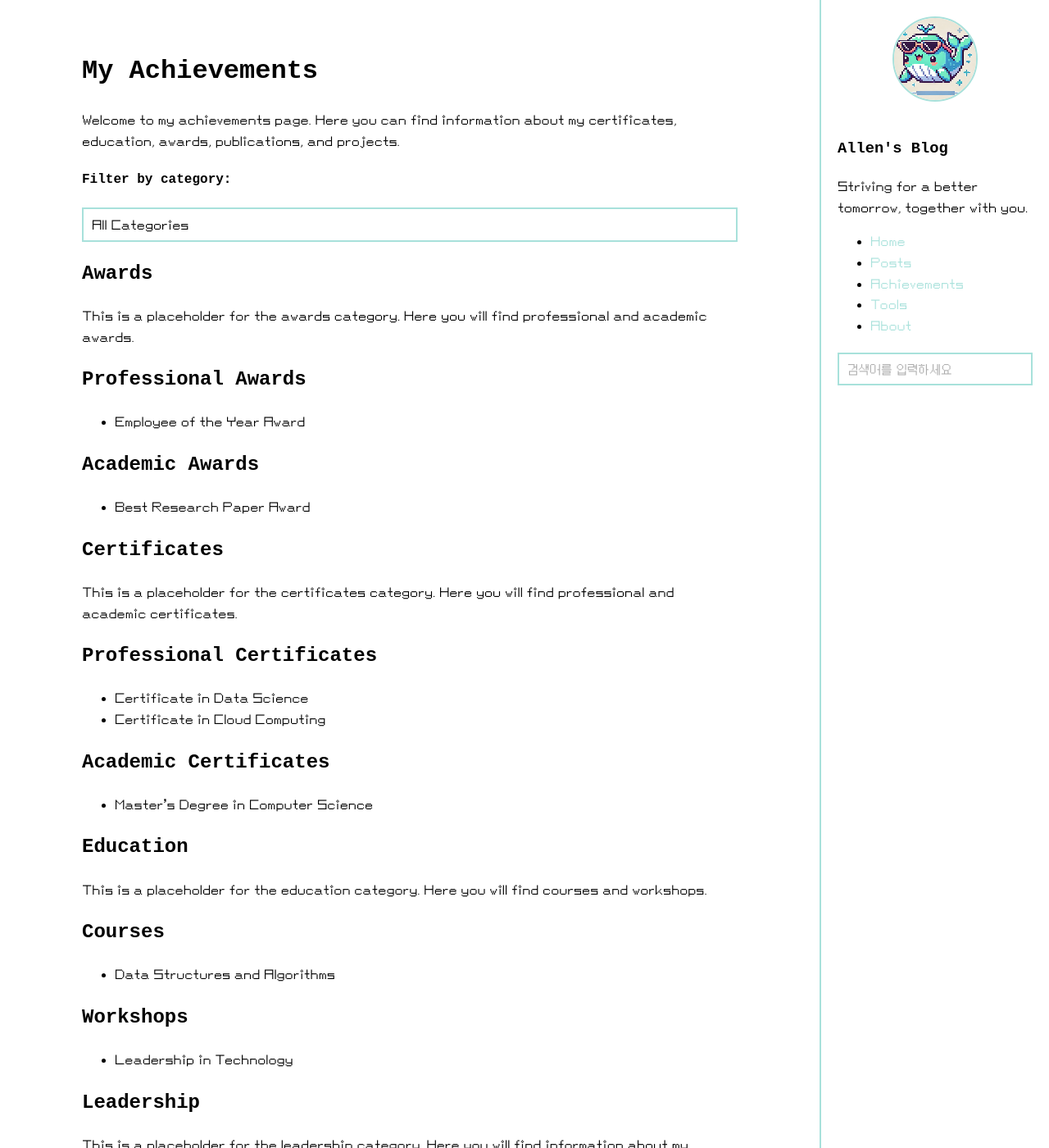
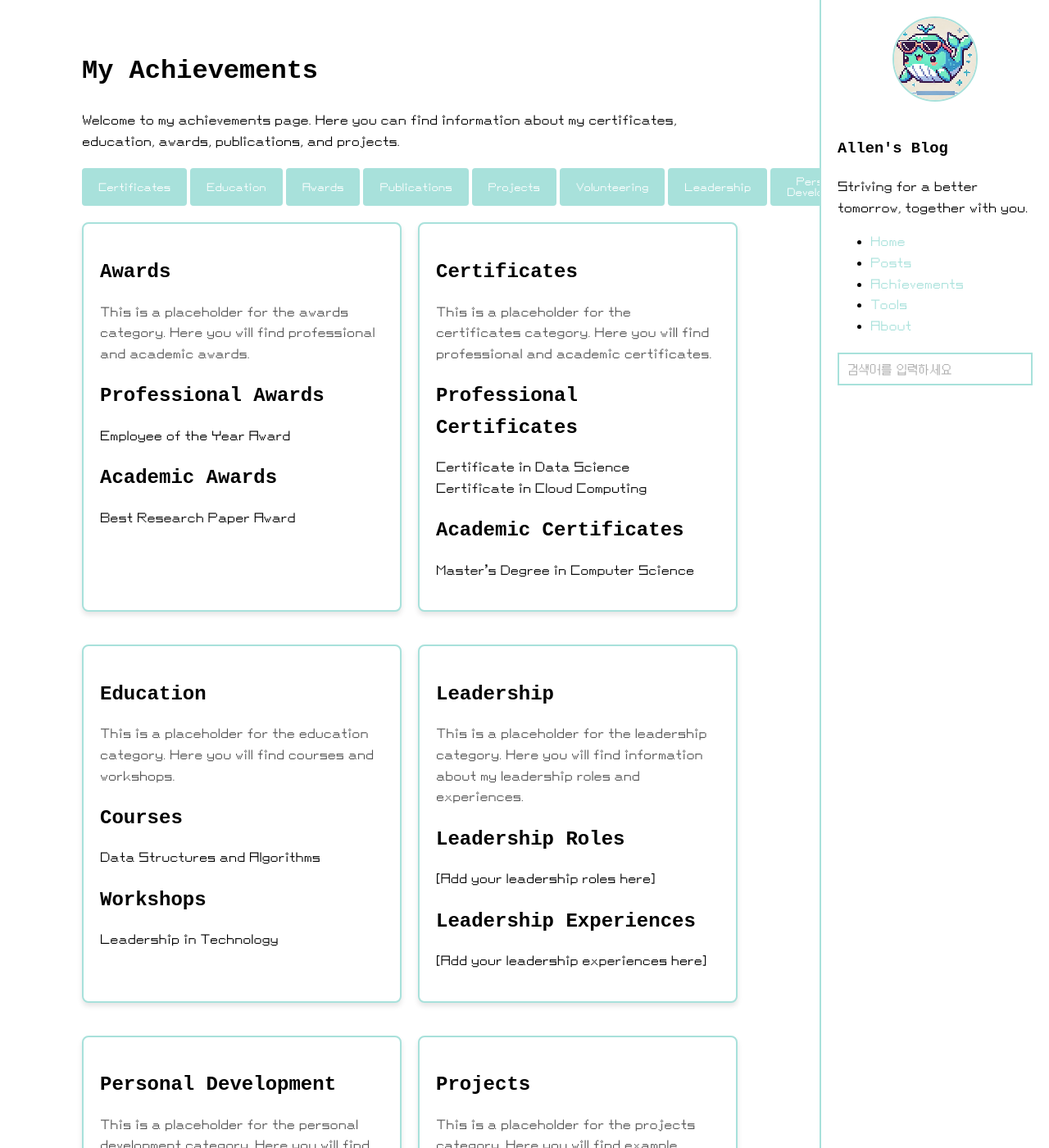
Before and after one commit to allenkang92/allenkang92.github.io, a Jekyll site: the page built from achievements.md, in a window 1280 px wide and 1400 px high. Shown: the whole window at 82% size. Built offline with Jekyll 4.4.1, drawn with Linux system fonts in a browser that asks for light colours; some web fonts are replaced.

Commit message:
성취 파트 리빌딩

```diff
--- a/achievements.md
+++ b/achievements.md
@@ -7,55 +7,44 @@ title: Achievements
 
 Welcome to my achievements page. Here you can find information about my certificates, education, awards, publications, and projects.
 
-<div class="category-filter">
-  <label for="achievement-category-select">Filter by category:</label>
-  <select id="achievement-category-select" onchange="filterAchievements()">
-    <option value="all">All Categories</option>
+<div class="tabs-container">
+  <div class="tabs">
+    <button class="tabs-trigger" onclick="showCategory('certificates')">Certificates</button>
+    <button class="tabs-trigger" onclick="showCategory('education')">Education</button>
+    <button class="tabs-trigger" onclick="showCategory('awards')">Awards</button>
+    <button class="tabs-trigger" onclick="showCategory('publications')">Publications</button>
+    <button class="tabs-trigger" onclick="showCategory('projects')">Projects</button>
+    <button class="tabs-trigger" onclick="showCategory('volunteering')">Volunteering</button>
+    <button class="tabs-trigger" onclick="showCategory('leadership')">Leadership</button>
+    <button class="tabs-trigger" onclick="showCategory('personal_development')">Personal Development</button>
+    <button class="tabs-trigger" onclick="showCategory('all')">All</button>
+  </div>
+
+  <div id="achievement-content" class="card-container">
+    <!-- All categories will be displayed here -->
     {% for achievement in site.achievements %}
-      <option value="{{ achievement.category }}">{{ achievement.title }}</option>
+      <div class="achievement-card" data-category="{{ achievement.category }}">
+        <h2>{{ achievement.title }}</h2>
+        <p>{{ achievement.content }}</p>
+      </div>
     {% endfor %}
-  </select>
+  </div>
 </div>
 
-{% for achievement in site.achievements %}
-  <div class="achievement-category" data-category="{{ achievement.category }}">
-    <h2>{{ achievement.title }}</h2>
-    {{ achievement.content }}
-
-    {% assign subcategories = site.data.achievement_categories[achievement.category].subcategories %}
-    {% if subcategories %}
-      <h3>Subcategories:</h3>
-      <ul>
-        {% for subcategory in subcategories %}
-          <li>{{ subcategory | capitalize | replace: '_', ' ' }}</li>
-        {% endfor %}
-      </ul>
-    {% endif %}
-  </div>
-{% endfor %}
-
 <script>
-function filterAchievements() {
-  var select = document.getElementById('achievement-category-select');
-  var selectedCategory = select.value;
-  var categories = document.getElementsByClassName('achievement-category');
-
-  for (var i = 0; i < categories.length; i++) {
-    if (selectedCategory === 'all' || categories[i].getAttribute('data-category') === selectedCategory) {
-      categories[i].style.display = 'block';
+function showCategory(category) {
+  var items = document.getElementsByClassName('achievement-card');
+  for (var i = 0; i < items.length; i++) {
+    if (category === 'all' || items[i].getAttribute('data-category') === category) {
+      items[i].style.display = 'block';
     } else {
-      categories[i].style.display = 'none';
+      items[i].style.display = 'none';
     }
   }
 }
 
+// 페이지 로드 시 All 탭을 기본으로 보여줌
 document.addEventListener('DOMContentLoaded', function() {
-  var achievementCategorySelect = document.getElementById('achievement-category-select');
-  if (achievementCategorySelect) {
-    achievementCategorySelect.addEventListener('change', filterAchievements);
-    // 아래 3줄은 페이지 로드 시 자동 선택 및 필터링을 원하지 않으면 주석 처리하거나 제거하세요
-    // achievementCategorySelect.selectedIndex = 3;
-    // filterAchievements();
-  }
+  showCategory('all');
 });
 </script>
--- a/assets/css/style.css
+++ b/assets/css/style.css
@@ -747,3 +747,113 @@ th {
   background-color: #c9f3ef; /* 선택된 상태일 때 색상 */
   color: #ffffff;
 }
+
+
+/* 성과 카드 스타일 */
+.achievement-card {
+  background-color: #FFFFFF;
+  border: 2px solid #A8E1DB;
+  padding: 20px;
+  margin-bottom: 20px;
+  border-radius: 8px;
+  box-shadow: 0 4px 12px rgba(169, 202, 221, 0.2);
+}
+
+.achievement-card h2 {
+  font-family: 'PFStardust', monospace;
+  font-size: 1.5em;
+  color: #000;
+}
+
+.achievement-card p {
+  font-family: 'PFStardust', monospace;
+  font-size: 1.2em;
+  color: #555;
+}
+
+.achievement-category {
+  display: none; /* 기본적으로 숨김 */
+}
+
+.achievement-category h2 {
+  font-family: 'PFStardust', monospace;
+  font-size: 1.5em;
+  margin-top: 0;
+}
+
+.achievement-category p {
+  margin-bottom: 1em;
+}
+
+
+.achievement-card ul {
+  list-style-type: none;
+  padding-left: 0;
+}
+
+.achievement-card ul li {
+  font-family: 'PFStardust', monospace;
+  color: #000;
+}
+
+.card-container {
+  display: grid;
+  grid-template-columns: repeat(auto-fill, minmax(300px, 1fr));
+  gap: 20px;
+}
+
+.achievement-card {
+  background-color: #FFFFFF;
+  border: 2px solid #A8E1DB;
+  border-radius: 8px;
+  padding: 20px;
+  box-shadow: 0 4px 6px rgba(0, 0, 0, 0.1);
+  transition: transform 0.2s ease, box-shadow 0.2s ease;
+}
+
+.achievement-card h2 {
+  font-size: 1.5em;
+  margin-bottom: 10px;
+  color: #000000;
+}
+
+.achievement-card p {
+  font-size: 1em;
+  margin-bottom: 10px;
+  color: #555555;
+}
+
+.achievement-card:hover {
+  transform: translateY(-10px);
+  box-shadow: 0 8px 12px rgba(0, 0, 0, 0.2);
+}
+
+/* 탭 스타일은 그대로 유지 */
+.tabs-container {
+  margin-top: 20px;
+}
+
+.tabs {
+  display: flex;
+  justify-content: space-between;
+  margin-bottom: 20px;
+}
+
+.tabs-trigger {
+  background-color: #A8E1DB;
+  color: #ffffff;
+  font-family: 'PFStardust', monospace;
+  border: none;
+  padding: 10px 20px;
+  cursor: pointer;
+  transition: background-color 0.3s ease;
+  border-radius: 4px;
+}
+
+.tabs-trigger:hover {
+  background-color: #c9f3ef;
+}
+
+.tabs-trigger[aria-selected="true"] {
+  background-color: #c9f3ef;
+}
```
Also changed, not shown: assets/css/main.css (+110 -0 lines), 4 other files.
